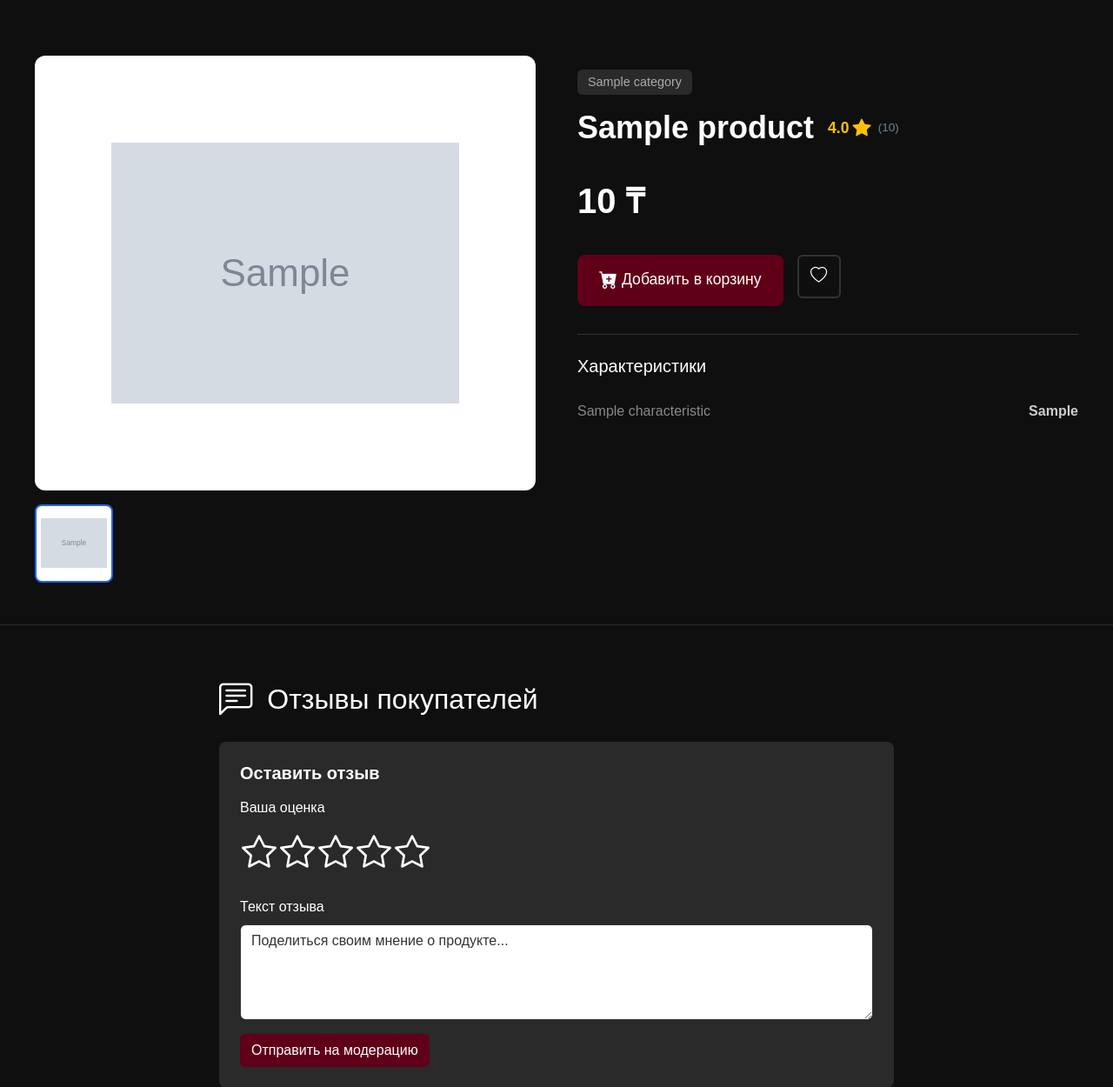
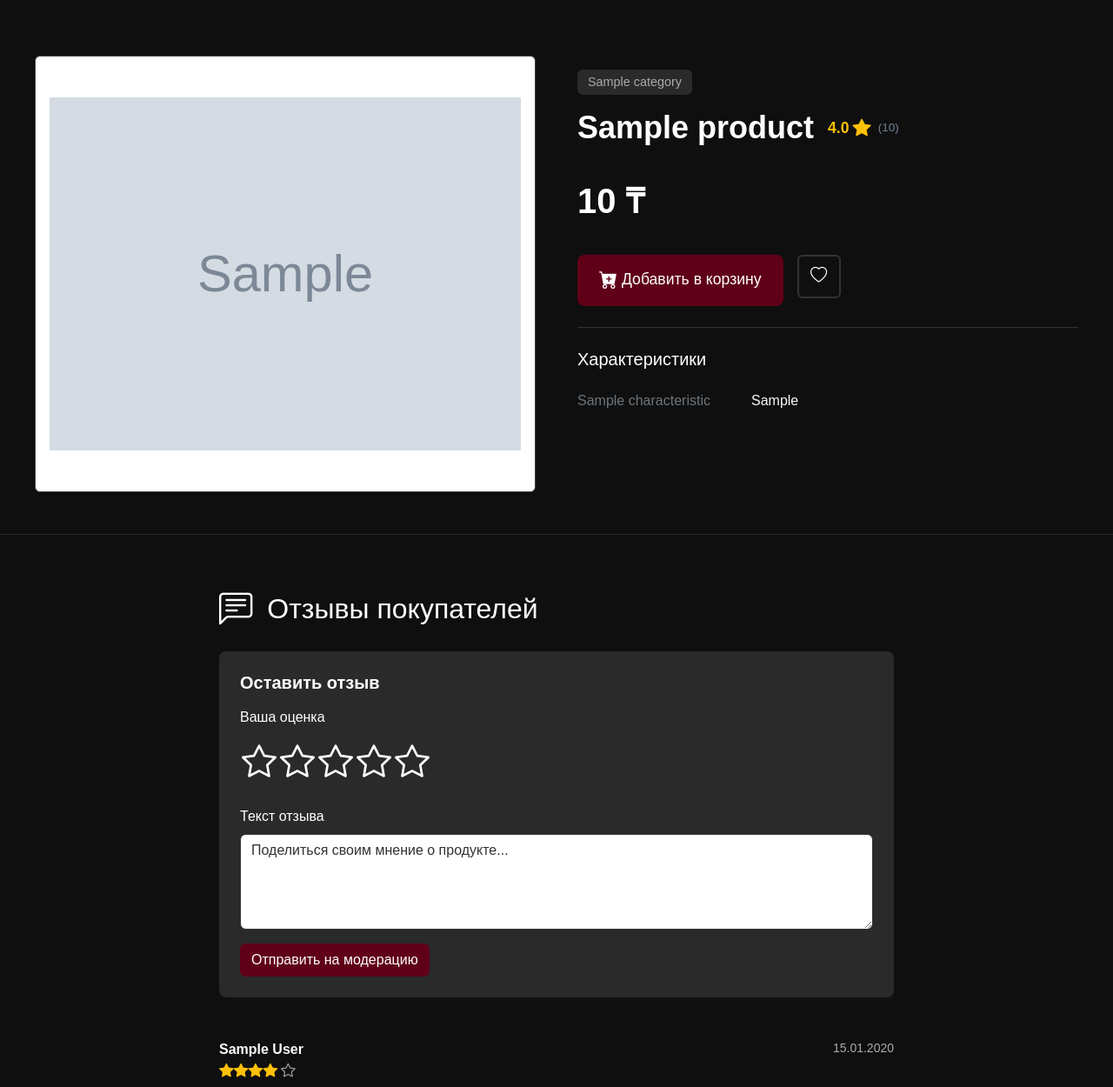
Before and after one commit to HaoKann/online-shop-FLASK, a Flask app: page /product_details/1 in a window 1280 px wide. Shown: the part 102-1352 px from the top of the page at 87% size. Run offline with Flask 3, Linux system fonts and the light colour scheme; a user stored in the database is signed in; tables that the repository leaves empty hold one stand-in row (values such as "Sample post"); grey boxes marked "Sample" are stand-in pictures; some libraries are stand-ins or nearby versions.

Commit message:
Implemented carousel for images

```diff
--- a/app/static/css/style.css
+++ b/app/static/css/style.css
@@ -4040,3 +4040,23 @@ input:focus, textarea:focus, select:focus {
 .review-item .text-muted {
     color: #aaaaaa !important;
 }
+
+.thumb-item {
+    position: relative;
+}
+
+.thumb-overlay {
+    position: absolute;
+    top: 0;
+    left: 0;
+    width: 100%;
+    height: 100%;
+    border: 2px solid #0d6efd;
+    border-radius: 6px;
+    opacity: 0;
+    transition: opacity 0.2s ease;
+}
+
+.thumb-item.active .thumb-overlay {
+    opacity: 1;
+}
--- a/app/templates/catalog/product_details.html
+++ b/app/templates/catalog/product_details.html
@@ -4,17 +4,70 @@
 <div class="product-page-container mb-5">
     {# --- Галерея (без изменений) --- #}
     <div class="product-page-gallery">
-        <div class="product-page-main-image">
-            <img src="{{ product.get_first_photo() }}" id="mainProductImage" alt="{{ product.name }}">
+
+        <div id="productCarousel" class="carousel slide" data-bs-ride="false">
+
+            <div class="carousel-inner border rounded shadow-sm bg-white">
+
+                {% if product.photos.count() > 0 %}
+                    {% for photo in product.photos %}
+                        <div class="carousel-item {% if loop.first %}active{% endif %}">
+                            <div style="height: 500px;">
+                                <img src="{{ photo.get_photo() }}"
+                                    class="d-block w-100 h-100 object-fit-contain p-3"
+                                    alt="{{ product.name }}">
+                            </div>
+                        </div>
+                    {% endfor %}
+                {% else %}
+                    <div class="carousel-item active">
+                        <div style="height: 500px;">
+                            <img src="{{ product.get_first_photo() }}"
+                                class="d-block w-100 h-100 object-fit-contain p-3"
+                                alt="Нет фото">
+                        </div>
+                    </div>
+                {% endif %}
+
+            </div>
+
+            {% if product.photos.count() > 1 %}
+                <button class="carousel-control-prev" type="button"
+                        data-bs-target="#productCarousel" data-bs-slide="prev">
+                    <span class="carousel-control-prev-icon"></span>
+                </button>
+
+                <button class="carousel-control-next" type="button"
+                        data-bs-target="#productCarousel" data-bs-slide="next">
+                    <span class="carousel-control-next-icon"></span>
+                </button>
+            {% endif %}
+
         </div>
-        <div class="product-page-thumbnails">
-            {% for photo in product.photos.all() %}
-                <div class="thumb-item {% if loop.first %}active{% endif %}">
-                    <img src="{{ photo.get_photo() }}" data-full-image="{{ photo.get_photo() }}" alt="Миниатюра {{ loop.index }}">
-                </div>
-            {% endfor %}
-        </div>
+
+
+        {% if product.photos.count() > 1 %}
+            <div class="product-page-thumbnails d-flex gap-2 mt-3 overflow-auto pb-2">
+
+                {% for photo in product.photos %}
+                    <div class="thumb-item {% if loop.first %}active{% endif %}"
+                        data-bs-target="#productCarousel"
+                        data-bs-slide-to="{{ loop.index0 }}"
+                        style="width:80px; height:80px; min-width:80px; cursor:pointer;">
+
+                        <img src="{{ photo.get_photo() }}"
+                            class="w-100 h-100 object-fit-cover rounded"
+                            alt="thumb">
+
+                        <div class="thumb-overlay"></div>
+                    </div>
+                {% endfor %}
+
+            </div>
+        {% endif %}
+
     </div>
+
 
     {# --- Инфо-блок --- #}
     <div class="product-page-info">
@@ -54,19 +107,27 @@
             </a>
         </div>
 
-        <div class="product-page-specs">
-            <h5 class="specs-title">Характеристики</h5>
+        <div class="product-page-specs mt-4">
+            <h5 class="specs-title mb-3  pb-2">Характеристики</h5>
             {% if required_specs %}
-                <ul class="specs-list">
+                <div class="specs-list">
                     {% for spec_template in required_specs %}
-                        <li>
-                            <span>{{ spec_template.name }}</span>
-                            <strong>{{ spec_values.get(spec_template.name, '-') }}</strong>
-                        </li>
+                        {# Используем row для разделения Названия и Значения #}
+                        <div class="row mb-2">
+                            {# Левая колонка: Название (например, "Защита") #}
+                            <div class="col-sm-4 text-secondary">
+                                {{ spec_template.name }}
+                            </div>
+
+                            {# Правая колонка: Значение (белый цвет) #}
+                            <div class="col-sm-8 text-light fw-medium">
+                                {{ spec_values.get(spec_template.name, '-') }}
+                            </div>
+                        </div>
                     {% endfor %}
-                </ul>
+                </div>
             {% else %}
-                <p class="text-muted">Для этого товара характеристики не указаны.</p>
+                <p class="text-muted">Характеристики не указаны.</p>
             {% endif %}
         </div>
     </div>
@@ -142,21 +203,25 @@
 </div>
 {% endblock %}
 
+
+
 {% block scripts %}
 {{ super() }}
 <script>
 document.addEventListener('DOMContentLoaded', function() {
-    const mainImage = document.getElementById('mainProductImage');
-    const thumbnails = document.querySelectorAll('.product-page-thumbnails .thumb-item');
+    const carouselElement = document.getElementById('productCarousel');
+    const thumbnails = document.querySelectorAll('.thumb-item');
 
-    thumbnails.forEach(thumb => {
-        thumb.addEventListener('click', function() {
-            const fullImageSrc = this.querySelector('img').dataset.fullImage;
-            mainImage.src = fullImageSrc;
-            thumbnails.forEach(item => item.classList.remove('active'));
-            this.classList.add('active');
-        });
+    carouselElement.addEventListener('slide.bs.carousel', function (event) {
+        const nextIndex = event.to;
+
+        thumbnails.forEach(thumb => thumb.classList.remove('active'));
+
+        if (thumbnails[nextIndex]) {
+            thumbnails[nextIndex].classList.add('active');
+        }
     });
 });
+
 </script>
 {% endblock %}
```
